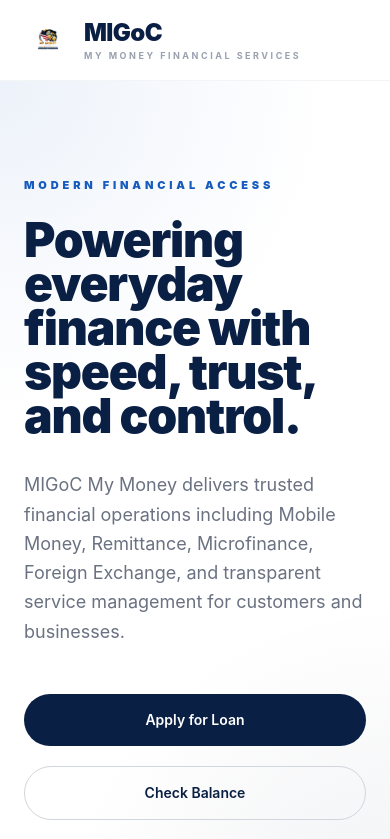
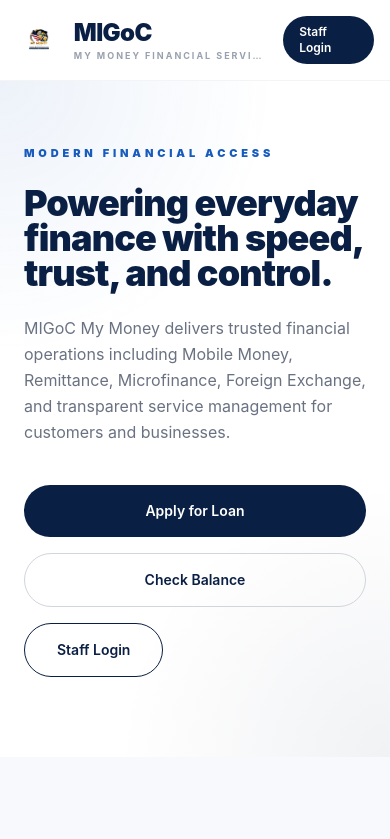
Before and after one commit to Devsaah001/migoc-public-website, a React (Vite) app: page / in a window 390 px wide. Shown: the top 839 px of the page. Built offline with nearby package versions, Linux system fonts and the light colour scheme.

Commit message:
Improve mobile header and top staff login

```diff
--- a/src/App.jsx
+++ b/src/App.jsx
@@ -50,21 +50,31 @@
   return (
     <div className="min-h-screen bg-white text-[#0a1f44] font-sans">
       <header className="sticky top-0 z-50 border-b border-gray-100 bg-white/90 backdrop-blur">
-        <div className="mx-auto flex max-w-7xl items-center justify-between px-6 py-4 md:px-10">
-          <div className="flex items-center gap-3 md:gap-4">
+        <div className="mx-auto flex max-w-7xl items-center justify-between gap-4 px-4 py-4 md:px-10">
+          <div className="flex min-w-0 items-center gap-3 md:gap-4">
             <img
               src={logo}
               alt="My Money Logo"
               className="h-12 w-12 rounded-xl object-contain md:h-14 md:w-14"
             />
 
-            <div>
-              <h1 className="text-2xl font-black tracking-tight md:text-3xl">MIGoC</h1>
-              <p className="text-[9px] font-bold uppercase tracking-[0.28em] text-gray-400 md:text-[10px]">
+            <div className="min-w-0">
+              <h1 className="truncate text-2xl font-black tracking-tight md:text-3xl">
+                MIGoC
+              </h1>
+              <p className="truncate text-[9px] font-bold uppercase tracking-[0.22em] text-gray-400 md:text-[10px] md:tracking-[0.28em]">
                 My Money Financial Services
               </p>
             </div>
           </div>
+
+          <div className="flex items-center gap-3">
+            <a
+              href={staffUrl}
+              className="inline-flex items-center justify-center rounded-full bg-[#0a1f44] px-4 py-2 text-xs font-semibold text-white transition hover:bg-[#165bbd] md:hidden"
+            >
+              Staff Login
+            </a>
 
             <nav className="hidden items-center gap-8 text-sm font-bold text-gray-600 md:flex">
               <a href="#home" className="transition hover:text-[#165bbd]">Home</a>
@@ -81,29 +91,30 @@
               </a>
             </nav>
           </div>
+        </div>
       </header>
 
       <main>
         <section id="home" className="relative overflow-hidden">
           <div className="absolute inset-0 bg-[radial-gradient(circle_at_top_left,rgba(22,91,189,0.08),transparent_35%),radial-gradient(circle_at_bottom_right,rgba(10,31,68,0.06),transparent_35%)]" />
 
-          <div className="relative mx-auto max-w-7xl px-6 pb-28 pt-24 md:px-10 md:pb-36 md:pt-32">
+          <div className="relative mx-auto max-w-7xl px-6 pb-20 pt-16 md:px-10 md:pb-36 md:pt-32">
             <div className="max-w-4xl">
               <p className="text-[11px] font-black uppercase tracking-[0.35em] text-[#165bbd]">
                 Modern Financial Access
               </p>
 
-              <h2 className="mt-6 max-w-5xl text-5xl font-black leading-[0.92] tracking-tight text-[#0a1f44] md:text-7xl">
+              <h2 className="mt-6 max-w-5xl text-4xl font-black leading-[0.98] tracking-tight text-[#0a1f44] sm:text-5xl md:text-7xl">
                 Powering everyday finance with speed, trust, and control.
               </h2>
 
-              <p className="mt-8 max-w-2xl text-lg leading-relaxed text-gray-500 md:text-xl">
+              <p className="mt-6 max-w-2xl text-base leading-relaxed text-gray-500 sm:text-lg md:mt-8 md:text-xl">
                 MIGoC My Money delivers trusted financial operations including Mobile Money,
                 Remittance, Microfinance, Foreign Exchange, and transparent service
                 management for customers and businesses.
               </p>
 
-              <div className="mt-12 flex flex-col gap-5 sm:flex-row">
+              <div className="mt-10 flex flex-col gap-4 sm:flex-row md:mt-12 md:gap-5">
                 <a
                   href={loanUrl}
                   className="inline-flex items-center justify-center rounded-full bg-[#0a1f44] px-8 py-4 text-sm font-semibold text-white transition duration-300 hover:bg-[#165bbd]"
@@ -118,11 +129,20 @@
                   Check Balance
                 </a>
               </div>
+
+              <div className="mt-4 md:hidden">
+                <a
+                  href={staffUrl}
+                  className="inline-flex items-center justify-center rounded-full border border-[#0a1f44] px-8 py-4 text-sm font-semibold text-[#0a1f44] transition duration-300 hover:border-[#165bbd] hover:text-[#165bbd]"
+                >
+                  Staff Login
+                </a>
+              </div>
             </div>
           </div>
         </section>
 
-        <section id="services" className="bg-[#f7f9fc] py-24">
+        <section id="services" className="bg-[#f7f9fc] py-20 md:py-24">
           <div className="mx-auto max-w-7xl px-6 md:px-10">
             <div className="mb-14 max-w-2xl">
               <p className="text-[11px] font-black uppercase tracking-[0.35em] text-[#165bbd]">
@@ -155,7 +175,7 @@
           </div>
         </section>
 
-        <section className="py-24">
+        <section className="py-20 md:py-24">
           <div className="mx-auto max-w-7xl px-6 md:px-10">
             <div className="grid grid-cols-1 gap-10 lg:grid-cols-[1.1fr_0.9fr] lg:items-start">
               <div>
@@ -192,7 +212,7 @@
 
         <section id="apply" className="py-20 md:py-24">
           <div className="mx-auto max-w-7xl px-6 md:px-10">
-            <div className="rounded-[2.5rem] bg-[#0a1f44] p-10 text-white md:p-14">
+            <div className="rounded-[2.5rem] bg-[#0a1f44] p-8 text-white md:p-14">
               <p className="text-[11px] font-black uppercase tracking-[0.3em] text-blue-200">
                 Loan Application
               </p>
@@ -217,7 +237,7 @@
 
         <section id="balance" className="pb-20 md:pb-24">
           <div className="mx-auto max-w-7xl px-6 md:px-10">
-            <div className="rounded-[2.5rem] border border-gray-100 bg-white p-10 shadow-sm md:p-14">
+            <div className="rounded-[2.5rem] border border-gray-100 bg-white p-8 shadow-sm md:p-14">
               <p className="text-[11px] font-black uppercase tracking-[0.3em] text-[#165bbd]">
                 Customer Access
               </p>
@@ -291,7 +311,7 @@
 
         <section className="pb-20">
           <div className="mx-auto max-w-7xl px-6 md:px-10">
-            <div className="rounded-[2.5rem] border border-gray-100 bg-[#0a1f44] p-10 text-white shadow-sm md:p-14">
+            <div className="rounded-[2.5rem] border border-gray-100 bg-[#0a1f44] p-8 text-white shadow-sm md:p-14">
               <p className="text-[11px] font-black uppercase tracking-[0.3em] text-blue-200">
                 Staff Access
               </p>
@@ -318,7 +338,7 @@
 
       <footer className="border-t border-gray-100 bg-white">
         <div className="mx-auto flex max-w-7xl flex-col gap-4 px-6 py-8 text-sm text-gray-400 md:flex-row md:items-center md:justify-between md:px-10">
-          <p>© 2026 MIGoC My Money Financial Services. All rights reserved.</p>
+          <p>©️ 2026 MIGoC My Money Financial Services. All rights reserved.</p>
           <p>Clean access. Trusted service. Modern financial operations.</p>
         </div>
       </footer>
```
Lines whose indentation alone changed are shown as unchanged.
